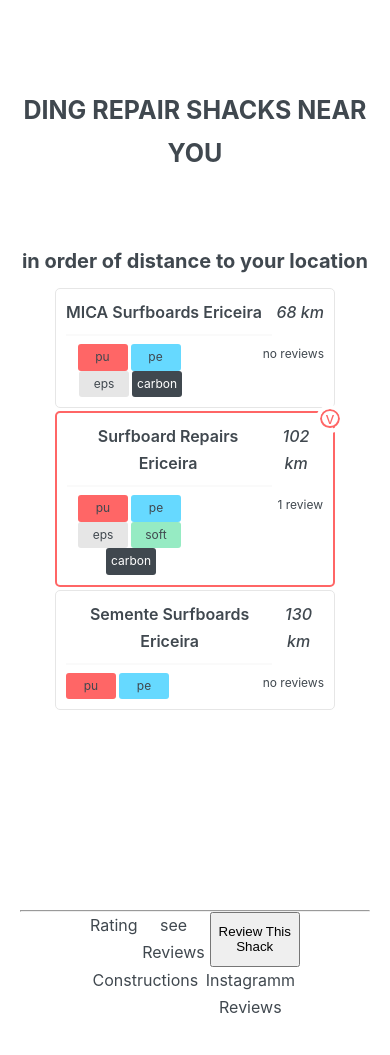
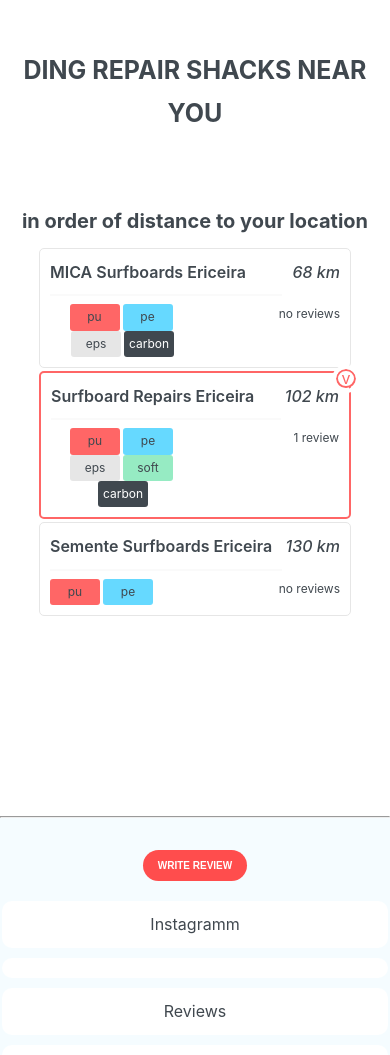
Before and after one commit to janstoff/dingshacks, a React app: page /lsg in a window 390 px wide. Shown: the part 121-1176 px from the top of the page. Built offline with nearby package versions, Linux system fonts and the light colour scheme.

Commit message:
add basic responsive grid behavior

```diff
--- /dev/null
+++ b/src/components/ConstructionLabel.tsx
@@ -0,0 +1,50 @@
+import React from "react";
+import { styled } from "../utils/theme";
+
+interface ConstructionLabelProps {
+  readonly construction: string;
+}
+
+const StyledConstructionLabel = styled.p<ConstructionLabelProps>`
+  display: inline-block;
+  padding: 0.3rem;
+  margin-right: 0.3rem;
+  border-radius: 0.3rem;
+  width: 5rem;
+  color: ${(props) => {
+    if (props.construction === "carbon") {
+      return "white";
+    }
+    return "inherit";
+  }};
+  background-color: ${(props) => {
+    if (props.construction === "pu") {
+      return props.theme.colors.colorConstructionPu;
+    }
+    if (props.construction === "pe") {
+      return props.theme.colors.colorConstructionPe;
+    }
+    if (props.construction === "eps") {
+      return props.theme.colors.colorConstructionEps;
+    }
+    if (props.construction === "soft") {
+      return props.theme.colors.colorConstructionSoft;
+    }
+    if (props.construction === "carbon") {
+      return props.theme.colors.colorConstructionCarbon;
+    }
+    return props.theme.colors.colorBackgroundPrimary;
+  }};
+
+  &:last-child {
+    margin-right: 0;
+  }
+`;
+
+export const ConstructionLabel: React.SFC<ConstructionLabelProps> = ({
+  construction,
+}) => (
+  <StyledConstructionLabel construction={construction}>
+    {construction}
+  </StyledConstructionLabel>
+);
--- /dev/null
+++ b/src/components/ReviewButton.tsx
@@ -0,0 +1,66 @@
+import React from "react";
+import { styled } from "../utils/theme";
+
+export interface ReviewButtonProps {
+  readonly onClick: (
+    event?: React.MouseEvent<HTMLButtonElement, MouseEvent>
+  ) => void;
+  readonly href: string;
+  readonly icon?: JSX.Element;
+}
+
+const StyledReviewButton = styled.button`
+  border: none;
+  font-size: 1rem;
+  padding: 1rem 1.5rem;
+  cursor: pointer;
+  text-transform: uppercase;
+  background-color: ${(props) => props.theme.colors.colorPrimary};
+  color: white;
+  text-decoration: none; /* no underline */
+  font-weight: 600;
+  border-radius: 10rem;
+  transition: all 0.2s;
+
+  &:hover {
+    transform: translateY(-0.3rem);
+    box-shadow: 0 1rem 2rem rgba(0, 0, 0, 0.2);
+  }
+
+  &:active {
+    transform: translateY(-0.1rem);
+    box-shadow: 0 0.5rem 1rem rgba(0, 0, 0, 0.2);
+  }
+
+  &::after {
+    content: ""; /* otherwise the pseudo element would not be active */
+    border-radius: 10rem;
+    background-color: ${(props) => props.theme.colors.colorPrimary};
+    position: absolute;
+    z-index: -1;
+    top: 0;
+    left: 0;
+    transition: all 0.4s;
+  }
+
+  &:hover::after {
+    transform: scale(1.1);
+    opacity: 0;
+  }
+`;
+
+export const ReviewButton: React.SFC<ReviewButtonProps> = ({
+  onClick,
+  children,
+}) => {
+  const handleClick = () => {
+    onClick();
+    console.log("Clicked main link button!");
+  };
+
+  return (
+    <StyledReviewButton onClick={() => handleClick()}>
+      {children}
+    </StyledReviewButton>
+  );
+};
--- a/src/components/ShackPage.tsx
+++ b/src/components/ShackPage.tsx
@@ -1,78 +1,193 @@
 import React from "react";
 import { styled } from "../utils/theme";
 import { FullShack } from "../types";
+import { ReviewButton, ConstructionLabel } from ".";
 
 interface ShackPageProps {
   readonly shackData: FullShack;
 }
 
+interface RatingProps {
+  readonly rating: number;
+}
+
 const StyledShackPage = styled.div`
-  padding: 0 20% 0 20%;
   display: grid;
+  padding: 0.2rem;
+  outline: 0.2rem ${(props) => props.theme.colors.greyLight};
+  background-color: ${(props) => props.theme.colors.colorShackPageBackground};
+  gap: 1rem;
   grid-template-areas:
-    "header header header"
-    "infoColumn contentColumn contentColumn";
+    "header"
+    "instagram"
+    "constructions"
+    "reviews"
+    "contact";
+
+  @media only screen and (min-width: 560px) {
+    padding: 1rem;
+    margin: 0 5% 0 5%;
+    grid-template-areas:
+      "header"
+      "instagram"
+      "constructions"
+      "reviews"
+      "contact";
+  }
+
+  @media only screen and (min-width: 960px) {
+    padding: 2rem;
+    margin: 0 15% 0 15%;
+    grid-template-areas:
+      "header header header header header"
+      "contact instagram instagram instagram instagram"
+      "constructions reviews reviews reviews reviews";
+  }
 `;
 
 const StyledHeader = styled.div`
   grid-area: header;
-  display: grid;
-  grid-template-areas: "name name reviews";
+  display: flex;
+  justify-content: center;
+  flex-direction: column;
+  align-items: center;
+  padding: 1rem;
+  gap: 2rem;
+
+  @media only screen and (min-width: 960px) {
+    flex-direction: row;
+    align-items: flex-start;
+    justify-content: space-between;
+    padding: 2rem;
+  }
 `;
+
 const StyledName = styled.div`
   grid-area: name;
-  display: flex;
+  text-align: center;
+  font-weight: 600;
+
+  @media only screen and (min-width: 560px) {
+    text-align: left;
+  }
 `;
 
 const StyledReviews = styled.div`
   grid-area: reviews;
   display: flex;
-  justify-content: space-between;
+  align-items: center;
+  column-gap: 3rem;
 `;
-const StyledRating = styled.span``;
-const StyledViewReviewsLink = styled.a``;
-const StyledReviewButton = styled.button``;
 
-const StyledInfoColumn = styled.div`
-  grid-area: infoColumn;
+const StyledRating = styled.div`
+  font-size: 1.5rem;
 `;
-const StyledContactSection = styled.div``;
-const StyledConstructionsSection = styled.div``;
 
-const StyledContentColumn = styled.div`
-  grid-area: contentColumn;
+const StyledRatingLink = styled.a`
+  cursor: pointer;
+  border-bottom-color: ${(props) => props.theme.colors.colorPrimary};
+  border-bottom-width: 10px;
+  font-weight: 600;
+  color: ${(props) => props.theme.colors.colorPrimary};
+  transition: all 0.2s;
+
+  &:hover {
+    border-bottom: 0.1rem solid ${(props) => props.theme.colors.colorPrimary};
+  }
 `;
-const StyledInstagramFeed = styled.div``;
-const StyledReviewsSection = styled.div``;
+
+const StyledRatingMaximum = styled.span`
+  color: ${(props) => props.theme.colors.grey};
+`;
+
+const StyledNumberOfReviews = styled.span`
+  font-size: 1.2rem;
+`;
+
+const StyledContactSection = styled.div`
+  grid-area: contact;
+  border-radius: 1rem;
+  background-color: white;
+  padding: 1rem;
+  text-align: left;
+  font-size: 1rem;
+`;
+const StyledConstructionsSection = styled.div`
+  grid-area: constructions;
+  display: flex;
+  flex-wrap: wrap;
+  justify-content: space-around;
+  border-radius: 1rem;
+  background-color: white;
+  padding: 1rem;
+  text-align: left;
+  font-size: 1rem;
+`;
+
+const StyledInstagramFeed = styled.div`
+  grid-area: instagram;
+  border-radius: 1rem;
+  background-color: white;
+  padding: 1rem;
+`;
+const StyledReviewsSection = styled.div`
+  grid-area: reviews;
+  border-radius: 1rem;
+  background-color: white;
+  padding: 1rem;
+`;
 
 // highlight verified status
 
+const Rating: React.SFC<RatingProps> = ({ rating }) => (
+  <StyledRating>
+    <StyledRatingLink>{rating}</StyledRatingLink>
+    <StyledRatingMaximum>/10</StyledRatingMaximum>
+  </StyledRating>
+);
+
 export const ShackPage: React.SFC<ShackPageProps> = ({ shackData }) => {
+  const { name, averageRating, numberOfReviews } = shackData;
+
   return (
     <StyledShackPage>
       <StyledHeader>
-        <StyledName>{shackData.name}</StyledName>
+        <StyledName>{name}</StyledName>
         <StyledReviews>
-          <StyledRating>Rating</StyledRating>
-          <StyledViewReviewsLink>see Reviews</StyledViewReviewsLink>
-          <StyledReviewButton>Review This Shack</StyledReviewButton>
+          {averageRating && <Rating rating={averageRating} />}
+          {numberOfReviews && (
+            <StyledNumberOfReviews>
+              {numberOfReviews} user{" "}
+              {numberOfReviews === 1 ? "review" : "reviews"}
+            </StyledNumberOfReviews>
+          )}
+          <ReviewButton
+            onClick={() => console.log("clicked write review button")}
+            href="#write-review"
+          >
+            write review
+          </ReviewButton>
         </StyledReviews>
       </StyledHeader>
-      <StyledInfoColumn>
       <StyledContactSection>
         <p>{shackData.street}</p>
         <p>{shackData.city}</p>
         <p>{shackData.postcode}</p>
         <p>{shackData.country}</p>
-          <p>{shackData.phone}</p>
-          <p>{shackData.email}</p>
+        <p itemProp="telephone">
+          <a href={`tel:${shackData.phone}`}>{shackData.phone}</a>
+        </p>
+        <p itemProp="email">
+          <a href={`mailto:${shackData.email}`}>{shackData.email}</a>
+        </p>
       </StyledContactSection>
-        <StyledConstructionsSection>Constructions</StyledConstructionsSection>
-      </StyledInfoColumn>
-      <StyledContentColumn>
       <StyledInstagramFeed>Instagramm</StyledInstagramFeed>
+      <StyledConstructionsSection>
+        {shackData.constructions?.map((construction) => (
+          <ConstructionLabel construction={construction} />
+        ))}
+      </StyledConstructionsSection>
       <StyledReviewsSection>Reviews</StyledReviewsSection>
-      </StyledContentColumn>
     </StyledShackPage>
   );
 };
--- a/src/components/index.ts
+++ b/src/components/index.ts
@@ -1,3 +1,4 @@
+export { ConstructionLabel } from "./ConstructionLabel";
 export { DownButton } from "./DownButton";
 export { Header } from "./Header";
 export { HomeIcon } from "./HomeIcon";
@@ -7,9 +8,12 @@
 export { MainLinkButton } from "./MainLinkButton";
 export { Result } from "./Result";
 export { ResultWrapper } from "./ResultWrapper";
+export { ReviewButton } from "./ReviewButton";
 export {
   Section,
   SectionHeadline,
   SectionSubHeadline,
   SectionText,
 } from "./Section";
+export { ShackPage } from "./ShackPage";
+export { Table } from "./Table";
--- a/src/index.tsx
+++ b/src/index.tsx
@@ -17,10 +17,13 @@
   box-sizing: border-box;
   text-align: center;
   margin: 0 auto;
-  padding: 2rem;
-  @media only screen and (max-width: 760px) {
-    padding-right: 1rem;
-    padding-left: 1rem;
+
+  @media only screen and (min-width: 560px) {
+    padding: 1rem;
+  }
+
+  @media only screen and (min-width: 960px) {
+    padding: 2rem;
   }
 `;
 
--- a/src/lsg/index.tsx
+++ b/src/lsg/index.tsx
@@ -18,10 +18,13 @@
   box-sizing: border-box;
   text-align: center;
   margin: 0 auto;
-  padding: 2rem;
-  @media only screen and (max-width: 760px) {
-    padding-right: 1rem;
-    padding-left: 1rem;
+
+  @media only screen and (min-width: 560px) {
+    padding: 1rem;
+  }
+
+  @media only screen and (min-width: 960px) {
+    padding: 2rem;
   }
 `;
 
--- a/src/mocks/backend-reponses/shack-1.json
+++ b/src/mocks/backend-reponses/shack-1.json
@@ -54,6 +54,8 @@
         "comment": "Cita at Surboard Repairs Ericeira did a fantastic on my carbon / epoxy SUP.",
         "outOfTen": 10
       }
-    ]
+    ],
+    "numberOfReviews": 1,
+    "averageRating": 10
   }
 }
--- a/src/types/index.ts
+++ b/src/types/index.ts
@@ -52,6 +52,8 @@
 
 export interface FullShack extends Shack {
   readonly reviews?: Review[];
+  readonly numberOfReviews?: number;
+  readonly averageRating?: number;
 }
 
 // Backend Responses Data Structures
--- a/src/utils/theme.ts
+++ b/src/utils/theme.ts
@@ -12,7 +12,8 @@
     readonly colorBackgroundPrimary: string;
     readonly colorBorderLightGrey: string;
     readonly colorBorderSuperLightGrey: string;
-    readonly gradientPrimary: string;
+    readonly greyLight: string;
+    readonly grey: string;
     readonly gradientSecondary: string;
     readonly colorFormInputInvalid: string;
     readonly colorFormInputValid: string;
@@ -21,6 +22,7 @@
     readonly colorConstructionEps: string;
     readonly colorConstructionSoft: string;
     readonly colorConstructionCarbon: string;
+    readonly colorShackPageBackground: string;
   };
 }
 
@@ -36,7 +38,8 @@
     colorBackgroundPrimary: "#ffffff",
     colorBorderLightGrey: "#e6e6e6",
     colorBorderSuperLightGrey: "#fafafa",
-    gradientPrimary: "#f5f5f5",
+    grey: "#e6e6e6",
+    greyLight: "#f5f5f5",
     gradientSecondary: "black",
     colorFormInputInvalid: "#911414",
     colorFormInputValid: "#0ab30a",
@@ -45,6 +48,7 @@
     colorConstructionEps: "#e6e6e6",
     colorConstructionSoft: "#96ebc3",
     colorConstructionCarbon: "#40484f",
+    colorShackPageBackground: "#f5fcff",
   },
 };
 
```
Also changed, not shown: src/components/Result.tsx (+2 -43 lines). Lines whose indentation alone changed are shown as unchanged.
